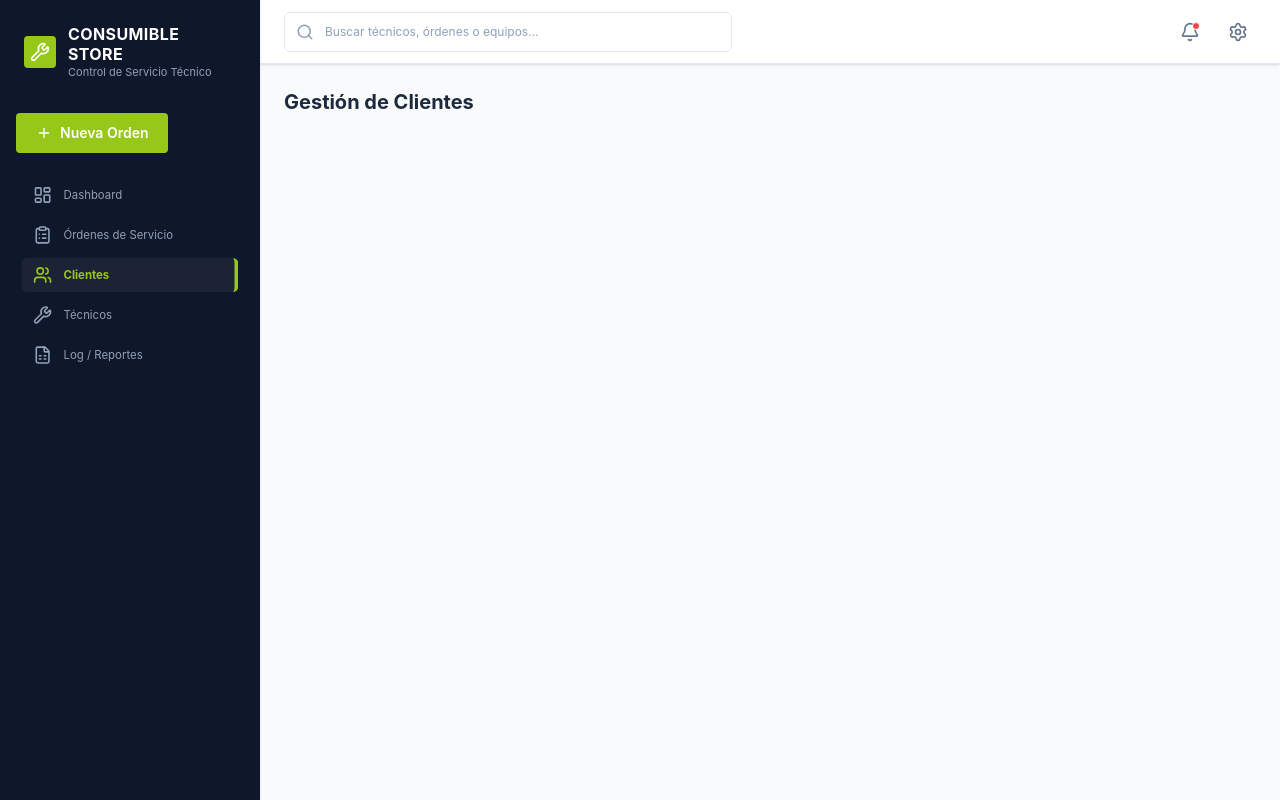
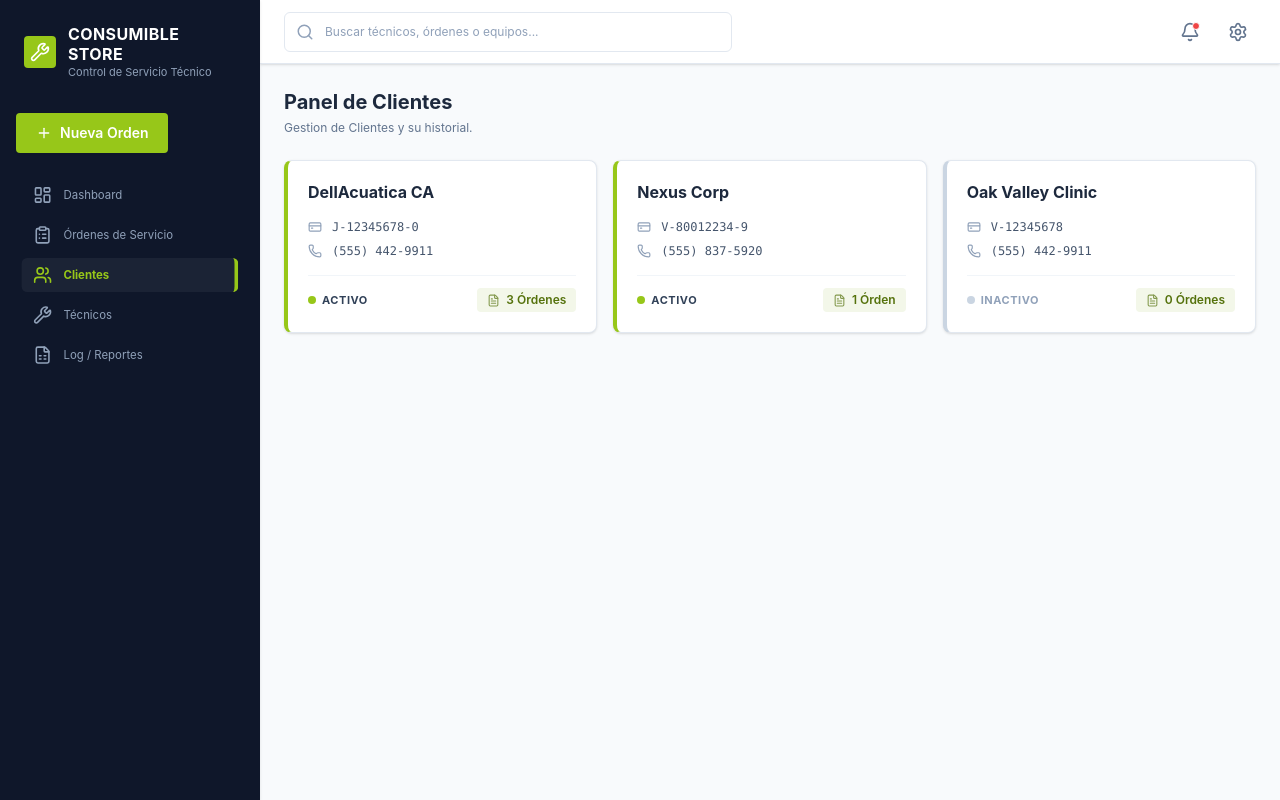
Before and after one commit to Nicho-cj/consumible-store, a React app in the folder frontend/: page /clientes in a window 1280 px wide. Built offline with nearby package versions, Linux system fonts and the light colour scheme; the HTML template or start-up script is replaced by a standard one.

Commit message:
vista de clientes

```diff
--- a/frontend/src/components/common/Card.jsx
+++ b/frontend/src/components/common/Card.jsx
@@ -1,5 +1,3 @@
-import React from 'react';
-
 // Contenedor principal de tarjeta
 export const Card = ({ children, className = '', onClick }) => {
     return (
--- /dev/null
+++ b/frontend/src/components/common/CustomerCard.jsx
@@ -0,0 +1,71 @@
+import React from 'react';
+import { Phone, FileText, CreditCard } from 'lucide-react';
+import Card from './Card';
+
+const CustomerCard = ({ customer, onClick }) => {
+    const {
+        nombre,         // Persona Natural o Razón Social
+        documento,      // V-12345678, J-12345678-0, etc.
+        telefono,
+        estado = 'ACTIVE',
+        totalOrdenes = 0,
+    } = customer;
+
+    const isActive = estado === 'ACTIVE';
+
+    return (
+        <Card
+            onClick={onClick}
+            className={`relative overflow-hidden p-5 transition-all duration-200 hover:shadow-md cursor-pointer border-l-4 ${isActive ? 'border-l-[#97C719]' : 'border-l-slate-300'
+                }`}
+        >
+            <div className="space-y-4">
+                {/* Nombre del Cliente / Empresa */}
+                <div>
+                    <h3 className="font-bold text-slate-800 text-base leading-snug truncate">
+                        {nombre}
+                    </h3>
+                </div>
+
+                {/* Datos de Contacto Generalizados (Sin Email) */}
+                <div className="space-y-2 text-xs text-slate-600">
+                    {documento && (
+                        <div className="flex items-center gap-2.5">
+                            <CreditCard size={14} className="text-slate-400 shrink-0" />
+                            <span className="font-mono">{documento}</span>
+                        </div>
+                    )}
+
+                    {telefono && (
+                        <div className="flex items-center gap-2.5">
+                            <Phone size={14} className="text-slate-400 shrink-0" />
+                            <span className="font-mono">{telefono}</span>
+                        </div>
+                    )}
+                </div>
+
+                {/* Footer */}
+                <div className="pt-3 border-t border-slate-100 flex items-center justify-between text-xs">
+                    <div className="flex items-center gap-1.5 font-bold tracking-wider text-[11px]">
+                        <span
+                            className={`w-2 h-2 rounded-full ${isActive ? 'bg-[#97C719]' : 'bg-slate-300'
+                                }`}
+                        />
+                        <span className={isActive ? 'text-slate-700' : 'text-slate-400'}>
+                            {isActive ? 'ACTIVO' : 'INACTIVO'}
+                        </span>
+                    </div>
+
+                    <div className="bg-[#F3F7E9] text-[#55720C] font-semibold px-2.5 py-1 rounded flex items-center gap-1.5 text-xs">
+                        <FileText size={13} className="opacity-70" />
+                        <span>
+                            {totalOrdenes} {totalOrdenes === 1 ? 'Órden' : 'Órdenes'}
+                        </span>
+                    </div>
+                </div>
+            </div>
+        </Card>
+    );
+};
+
+export default CustomerCard;
--- /dev/null
+++ b/frontend/src/pages/ClientesPage.jsx
@@ -0,0 +1,52 @@
+import CustomerCard from '../components/common/CustomerCard';
+
+const ClientesPage = () => {
+    const clientesData = [
+        {
+            id: 1,
+            nombre: 'DellAcuatica CA',
+            documento: 'J-12345678-0',
+            telefono: '(555) 442-9911',
+            estado: 'ACTIVE',
+            totalOrdenes: 3,
+        },
+        {
+            id: 2,
+            nombre: 'Nexus Corp',
+            documento: 'V-80012234-9',
+            telefono: '(555) 837-5920',
+            estado: 'ACTIVE',
+            totalOrdenes: 1,
+        },
+        {
+            id: 3,
+            nombre: 'Oak Valley Clinic',
+            documento: 'V-12345678',
+            telefono: '(555) 442-9911',
+            estado: 'IDLE',
+            totalOrdenes: 0,
+        },
+    ];
+
+    return (
+        <div className="space-y-6">
+            <div>
+                <h2 className="text-xl font-bold text-slate-800">Panel de Clientes</h2>
+                <p className="text-xs text-slate-500 mt-1">Gestion de Clientes y su historial.</p>
+            </div>
+
+            {/* Grid de Tarjetas de Clientes */}
+            <div className="grid grid-cols-1 md:grid-cols-2 lg:grid-cols-3 gap-4">
+                {clientesData.map((cliente) => (
+                    <CustomerCard
+                        key={cliente.id}
+                        customer={cliente}
+                        onClick={() => alert(`Seleccionado: ${cliente.nombre}`)}
+                    />
+                ))}
+            </div>
+        </div>
+    );
+};
+
+export default ClientesPage;
--- a/frontend/src/pages/DashboardPage.jsx
+++ b/frontend/src/pages/DashboardPage.jsx
@@ -1,4 +1,3 @@
-import React from 'react';
 import {
     ClipboardList,
     Stethoscope,
--- a/frontend/src/routes/AppRoutes.jsx
+++ b/frontend/src/routes/AppRoutes.jsx
@@ -4,9 +4,9 @@ import Layout from '../components/layout/Layout';
 // Vistas
 import DashboardPage from '../pages/DashboardPage';
 import OrdenesPage from '../pages/OrdenesPage';
+import ClientesPage from '../pages/ClientesPage';
 
 // Modales / Placeholders
-const ClientesPage = () => <h2 className="text-xl font-bold text-slate-800">Gestión de Clientes</h2>;
 const TecnicosPage = () => <h2 className="text-xl font-bold text-slate-800">Gestión de Técnicos</h2>;
 const ReportesPage = () => <h2 className="text-xl font-bold text-slate-800">Logs y Reportes</h2>;
 
```
